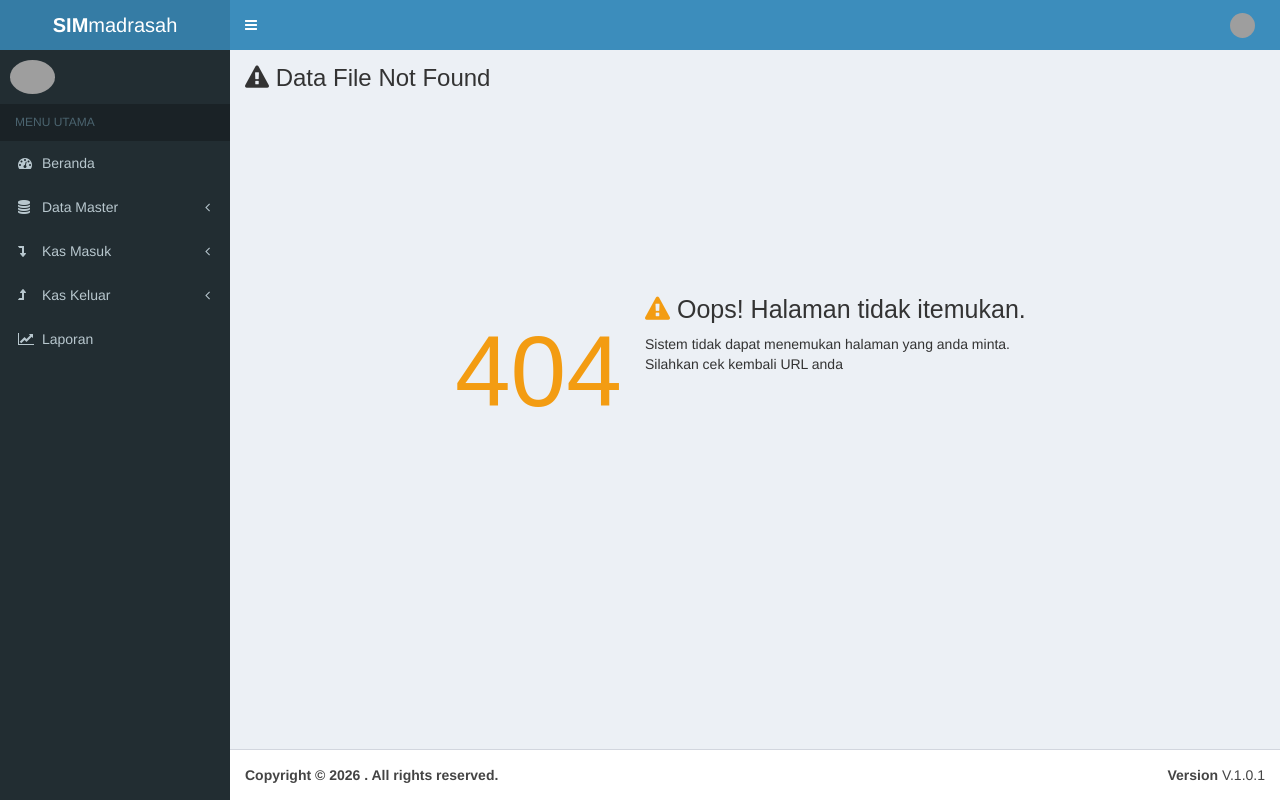
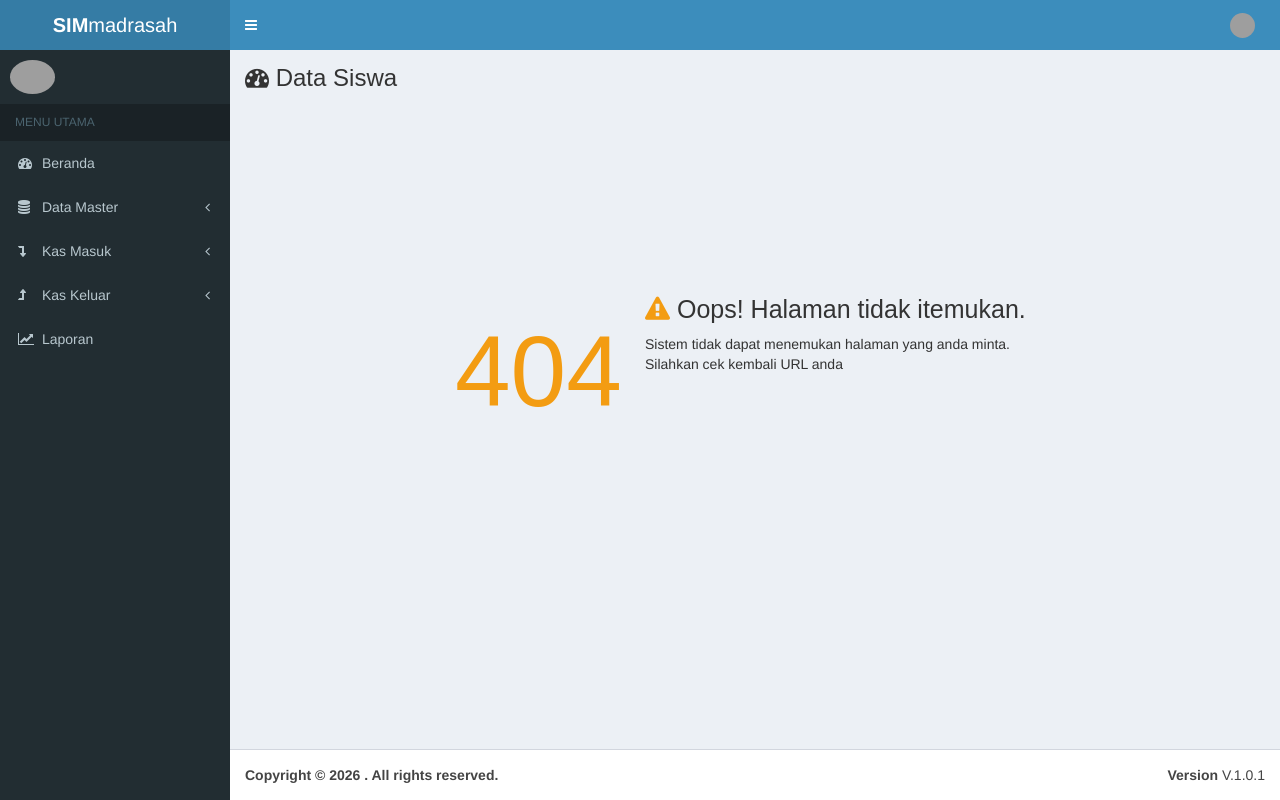
Before and after one commit to angelwulan24/sim-sekolah, a CodeIgniter app: a page that uses application/views/_layout/_template.php in a window 1280 px wide. Run offline with CodeIgniter, Linux system fonts and the light colour scheme; data comes from the database, SQL or seed files in the repository; data that the repository does not hold is empty; grey boxes are pictures that could not be loaded.

Commit message:
fix: remove dynamic icon and title

```diff
--- a/application/views/_layout/_template.php
+++ b/application/views/_layout/_template.php
@@ -45,7 +45,7 @@
             </aside>
             <div class="content-wrapper">
                 <section class="content-header">
-                    <h1> <i class="<?php echo $icon;?>"></i> Data <?php echo $judul; ?></h1>
+                    <h1> <i class="fa fa-dashboard"></i> Data Siswa</h1>
                     <?php echo $this->breadcrumb->output(); ?>
                 </section>
                 <section class="content">
```
